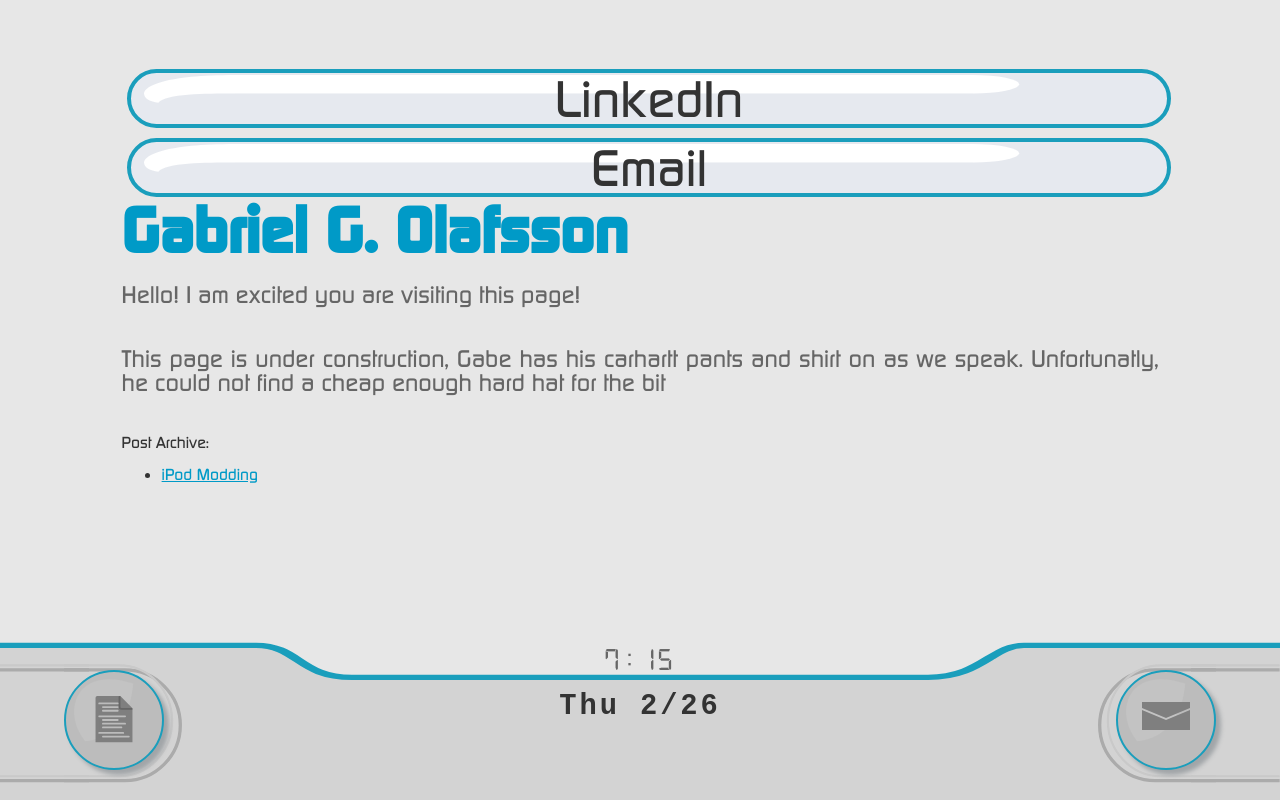
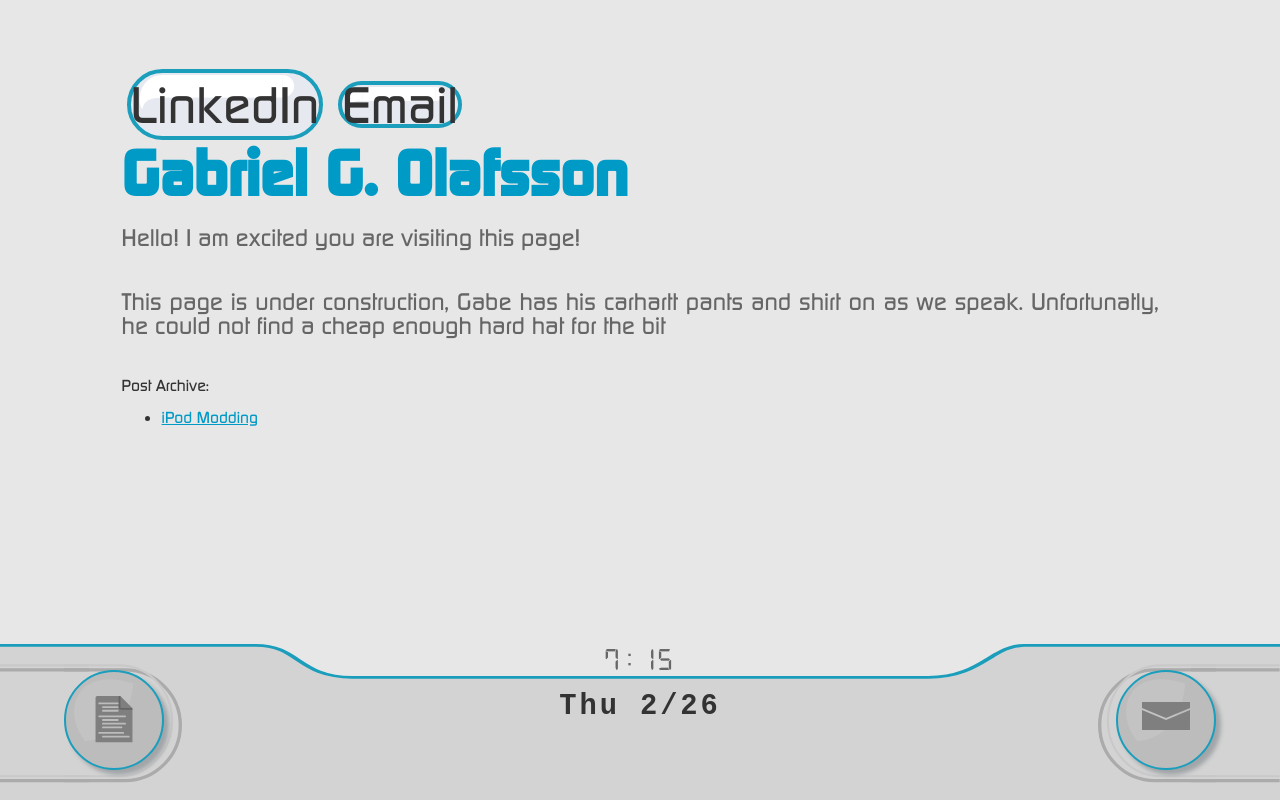
Before and after one commit to gabrielolafs/resume, an Astro site: page / in a window 1280 px wide. Built offline with nearby package versions, Linux system fonts and the light colour scheme; Astro itself is replaced by a stand-in of ours.

Commit message:
chore: scaling of focused fixed plus some general style

```diff
--- a/src/components/bottom-bar.astro
+++ b/src/components/bottom-bar.astro
@@ -102,7 +102,7 @@ import CircleButton from './circle-button.astro';
                 <path d="M0 1 L10 1 M10 30" stroke="black" stroke-width="4" fill="none" filter="url(#line-shadow)" /> -->
                 <!-- <path d="M0 1 C4 1 4 7 9 7"stroke="black" stroke-width="4" fill="none"filter="url(#shadow)" /> -->
 
-                <path stroke="var(--wii-blue)" stroke-width="1" fill="none" d="M0 1 L10 1"/>
+                <path stroke="var(--wii-blue)" stroke-width=".5" fill="none" d="M0 1 L10 1"/>
                 <!-- <rect x="0" y="1" width="10" height="10" fill="url(#sg-ll)"/> -->
             </svg>
         </div>
@@ -122,7 +122,7 @@ import CircleButton from './circle-button.astro';
                 <path d="M0 1 C4 1 4 7 9 7 L9 0 L0 0" stroke="var(--wii-background)" stroke-width="1" fill="var(--wii-background)" /> -->
 
                 <!-- Main blue curve -->
-                <path stroke="var(--wii-blue)" stroke-width="1" fill="none" d="M0 1 C4 1 4 7 9 7" />
+                <path stroke="var(--wii-blue)" stroke-width=".5" fill="none" d="M0 1 C4 1 4 7 9 7" />
             </svg>
         </div>
         <div class="center-line">
@@ -133,7 +133,7 @@ import CircleButton from './circle-button.astro';
                         <stop offset="100%" stop-color="black" stop-opacity="0"/>
                     </linearGradient>
                 </defs>
-                <path stroke="var(--wii-blue)" stroke-width="1" fill="none" d="M0 7 L10 7"/>
+                <path stroke="var(--wii-blue)" stroke-width=".5" fill="none" d="M0 7 L10 7"/>
                 <!-- <rect x="0" y="7" width="10" height="10" fill="url(#sg-cl)"/> -->
             </svg>
         </div>
@@ -145,7 +145,7 @@ import CircleButton from './circle-button.astro';
                         <stop offset="100%" stop-color="black" stop-opacity="0"/>
                     </linearGradient>
                 </defs>
-                <path stroke="var(--wii-blue)" stroke-width="1" fill="none" d="M0 7 C5 7 6 1 9 1"/>
+                <path stroke="var(--wii-blue)" stroke-width=".5" fill="none" d="M0 7 C5 7 6 1 9 1"/>
                 <!-- <path fill="url(#sg-rc)" d="M0 7 C5 7 6 1 9 1 L9 11 C6 11 5 17 0 17 Z"/> -->
             </svg>
         </div>
@@ -157,7 +157,7 @@ import CircleButton from './circle-button.astro';
                         <stop offset="100%" stop-color="black" stop-opacity="0"/>
                     </linearGradient>
                 </defs>
-                <path stroke="var(--wii-blue)" stroke-width="1" fill="none" d="M0 1 L10 1"/>
+                <path stroke="var(--wii-blue)" stroke-width=".5" fill="none" d="M0 1 L10 1"/>
                 <!-- <rect x="0" y="1" width="10" height="10" fill="url(#sg-rl)"/> -->
             </svg>
         </div>
--- a/src/components/focused-bottom-bar.astro
+++ b/src/components/focused-bottom-bar.astro
@@ -6,7 +6,7 @@ import WiiButton from './wii-button.astro';
 <div class="focused-bottom-container">
     <div class="coloring">
         <svg xmlns="http://www.w3.org/2000/svg" preserveAspectRatio="none" overflow="visible" viewBox="0 0 24 24">
-            <path fill="var(--background-color)" stroke="var(--wii-blue-darker)" stroke-width="1" d="M-1 1 Q12 0 25 1 L25 25 L-1 25 Z"></path>
+            <path fill="var(--background-color)" stroke="var(--wii-blue-darker)" stroke-width=".3" d="M-1 1 Q12 0 25 1 L25 25 L-1 25 Z"></path>
         </svg>
     </div>
     <div class="buttons">
--- a/src/components/wii-button.astro
+++ b/src/components/wii-button.astro
@@ -5,18 +5,10 @@ const { href } = Astro.props;
 
 <a href={href} class="wii-button">
     <div class="glare">
-        <svg class="glare-left" viewBox="0 0 12 15" preserveAspectRatio="none" xmlns="http://www.w3.org/2000/svg">
-            <path fill="#ffffff"
-                d="M 12 0 C -2 0 -1 14 2 15 C 3 10 8 10 12 10Z"
-            />
-        </svg>
-        <svg class="glare-center" viewBox="0 0 1 15" preserveAspectRatio="none" xmlns="http://www.w3.org/2000/svg">
-            <rect fill="#ffffff" width="100%" height="10"></rect>
-        </svg>
-        <svg class="glare-right" viewBox="0 0 10 15" preserveAspectRatio="none" xmlns="http://www.w3.org/2000/svg">
-            <path fill="#ffffff"
-                d="M 0 0 A1 1 0 0 1 0 10 M 0 10"
-            />
+        <svg viewBox="0 0 100 15" preserveAspectRatio="none" xmlns="http://www.w3.org/2000/svg">
+            <path fill="#ffffff" d="M 18 0 C 1 0 2 14 5 15 C 6 10 13 10 18 10 Z" />
+            <rect fill="#ffffff" x="18" y="0" width="72" height="10" />
+            <path fill="#ffffff" d="M 90 0 A1 .7 0 0 1 90 10" />
         </svg>
     </div>
     <span class="button-text">
--- a/src/pages/message-board.astro
+++ b/src/pages/message-board.astro
@@ -33,6 +33,7 @@ import CircleButton from "../components/circle-button.astro";
             </div>
         </div>
     </div>
+
     <svg xmlns="http://www.w3.org/2000/svg" stroke="currentColor" width="24" height="24" viewBox="0 0 16 24">
         <defs>
             <radialGradient id="grad1" cx="85%" cy="5%" r="100%" fx="85%" fy="15%">
--- a/src/styles/articles.css
+++ b/src/styles/articles.css
@@ -3,7 +3,7 @@
   /* Primary Colors */
   --wii-blue: #1a9ebc;
   --wii-blue-dark: #009AC7;
-  --wii-blue-darker: #3c7f7f;
+  --wii-blue-darker: #284f4f;
   --wii-white: #FFFFFF;
 
   /* Neutral Grays */
--- a/src/styles/button.css
+++ b/src/styles/button.css
@@ -3,23 +3,22 @@
   font-family: 'Contm', sans-serif;
   background: var(--button-background);
   color: var(--text-primary);
-  border: 4px;
+  border: clamp(0.01rem, 1vw, .3rem);
   border-style: solid;
   border-color: var(--wii-blue);
   border-radius: 40000px;
-  font-size: 4vw;
+  font-size: clamp(0.5rem, 4vw, 4rem);
   cursor: pointer;
   margin: 5px;
   text-decoration: none;
 
   position: relative;
   display: inline-flex;
-  height: 100%;
-  width: 100%;
+  height: min(100%, 10vw);
+  width: auto;
+  aspect-ratio: 3 / 1;
   align-items: center;
   justify-content: center;
-  align-items: stretch;
-
 }
 
 .wii-button svg {
@@ -33,8 +32,6 @@
   top: 2px;
   left: 0;
   width: 89%;
-  padding-left: 1.5vh;
-  /* padding-top: max(5%, 10px); */
   height: 90%;
   pointer-events: none;
   z-index: 0;
@@ -43,16 +40,12 @@
   border: 0;
 }
 
-.glare .glare-left,
-.glare .glare-right {
-  width: 12vh;
-  padding: 0;
+.glare svg {
+  width: 100%;
+  height: 60%;
 }
 
-.glare .glare-center {
-  width: 60vw;
-  padding: 0;
-}
+/* circle button time */
 
 .circle-button {
   display: inline-block;
--- a/src/styles/focused-bottom-bar.css
+++ b/src/styles/focused-bottom-bar.css
@@ -3,7 +3,8 @@
   left: 0;
   bottom: 0;
   width: 100vw;
-  height: min(40vw, 20vh);
+  height: min(25vw, 20vh);
+  min-height: 10vh;
   margin: 0;
   padding: 0;
   display: flex;
@@ -17,11 +18,11 @@
   width: 100vw;
   height: min(30vw, 90%);
   box-sizing: border-box;
-  justify-content: space-between;
+  justify-content: space-around;
   display: flex;
   padding: 0;
   z-index: 2;
-  padding: 1rem 10% 2rem 10%;
+  padding: 2rem 10% 3rem 10%;
 }
 
 .focused-bottom-container .coloring {
```
Also changed, not shown: progress/Screenshot 2026-02-26 at 2.05.04 AM.png (added), progress/Screenshot 2026-02-26 at 2.05.12 AM.png (added).
